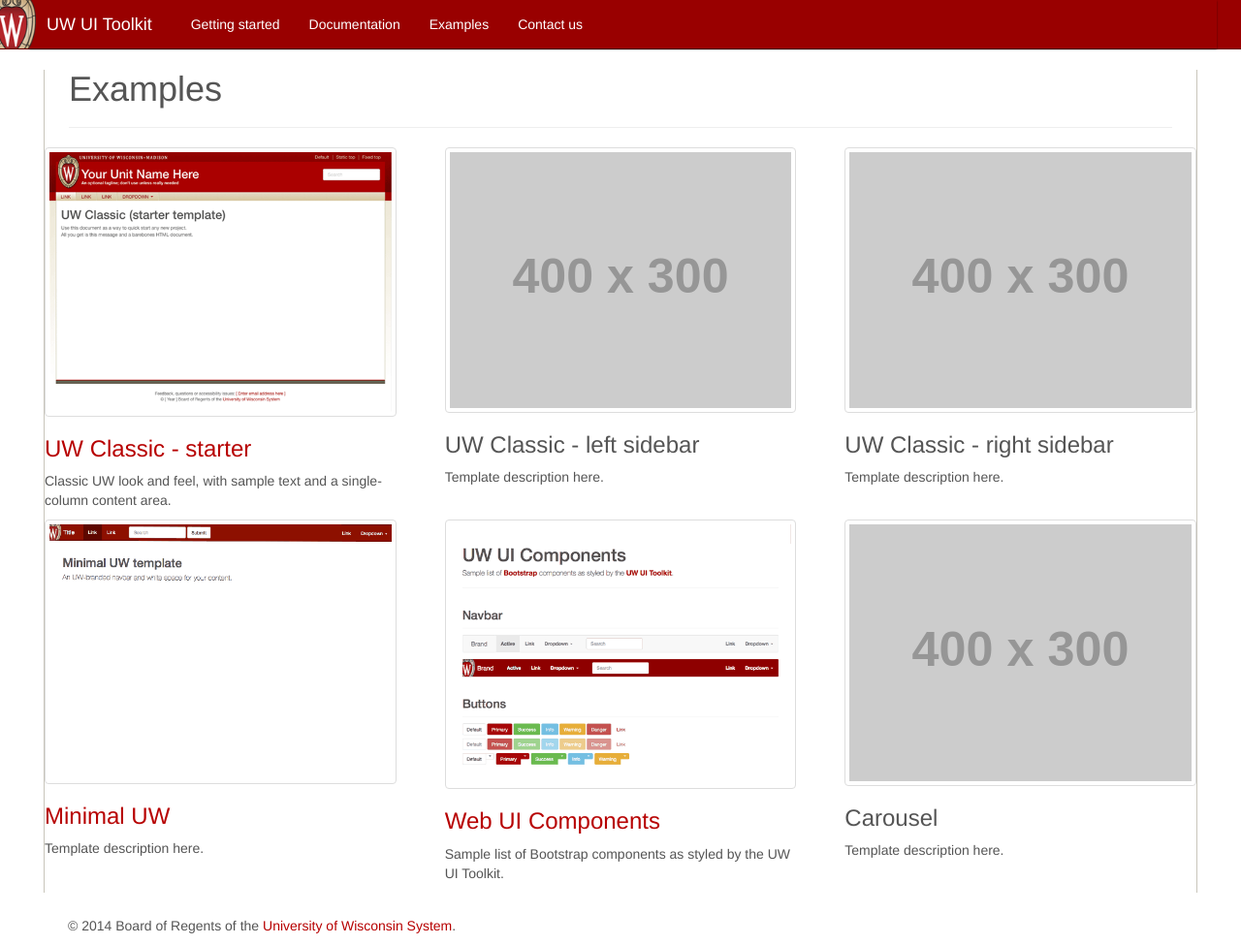
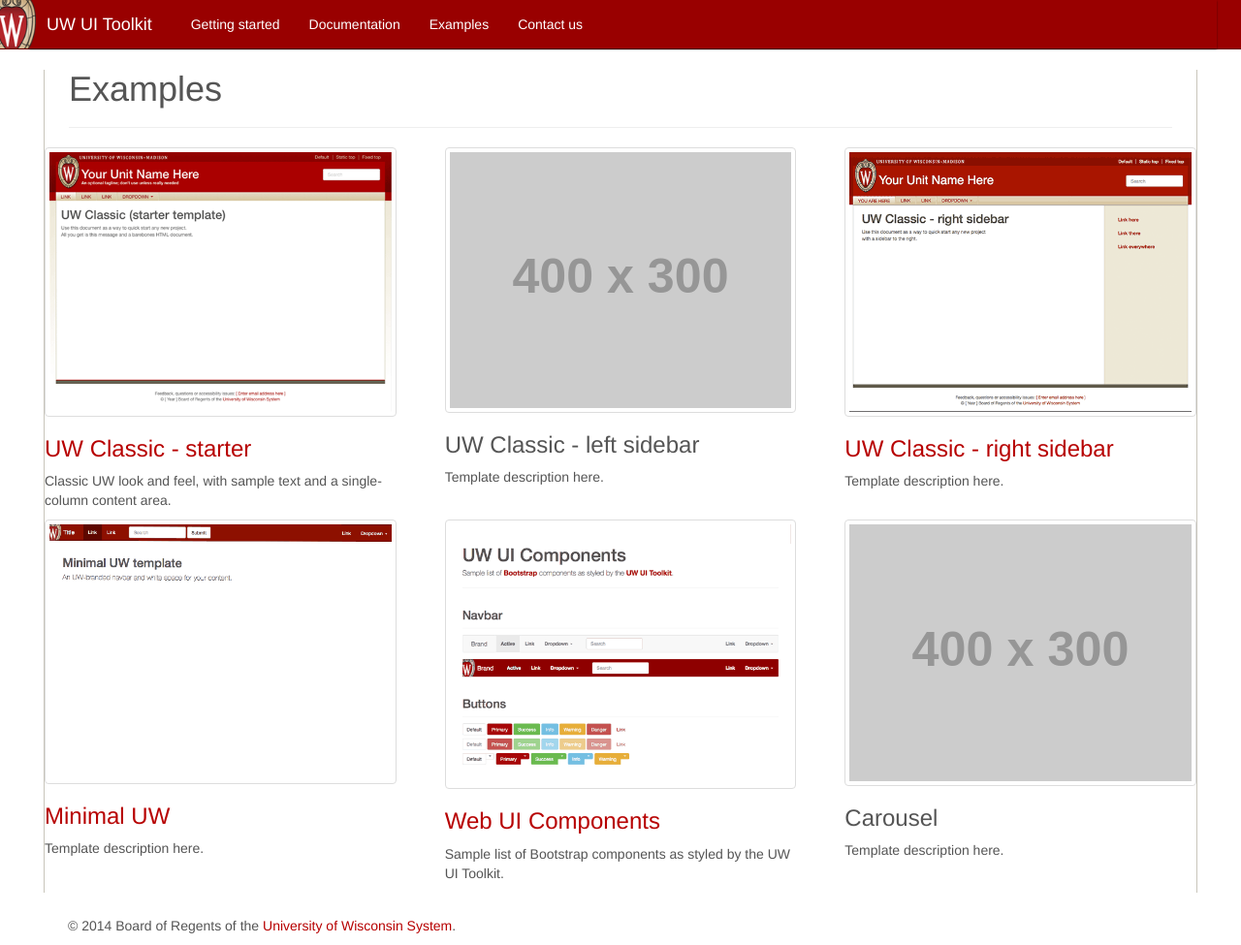
Before and after one commit to UWMadisonUcomm/uw-ui-toolkit, a Jekyll site: the page built from examples/index.html, in a window 1280 px wide and 975 px high. Shown: the whole window at 97% size. Built offline with Jekyll 4.4.1, drawn with Linux system fonts in a browser that asks for light colours; nearby versions of some CDN libraries; Markdown is read by kramdown in place of the engine named in the settings.

Commit message:
Re #12: uw classic right sidebar to list of examples

```diff
--- a/examples/index.html
+++ b/examples/index.html
@@ -18,8 +18,8 @@
       <p> Template description here. </p>
     </div>
     <div class="col-sm-4">
-      <img src="http://placehold.it/400x300" class="thumbnail img-responsive">
-      <h3>UW Classic - right sidebar</h3>
+      <a href="uw-classic-right-sidebar/"><img src="/dist/img/uw-classic-right-sidebar.gif" class="thumbnail img-responsive"></a>
+      <h3><a href="uw-classic-right-sidebar/">UW Classic - right sidebar</a></h3>
       <p> Template description here. </p>
     </div>
   </div>
```
